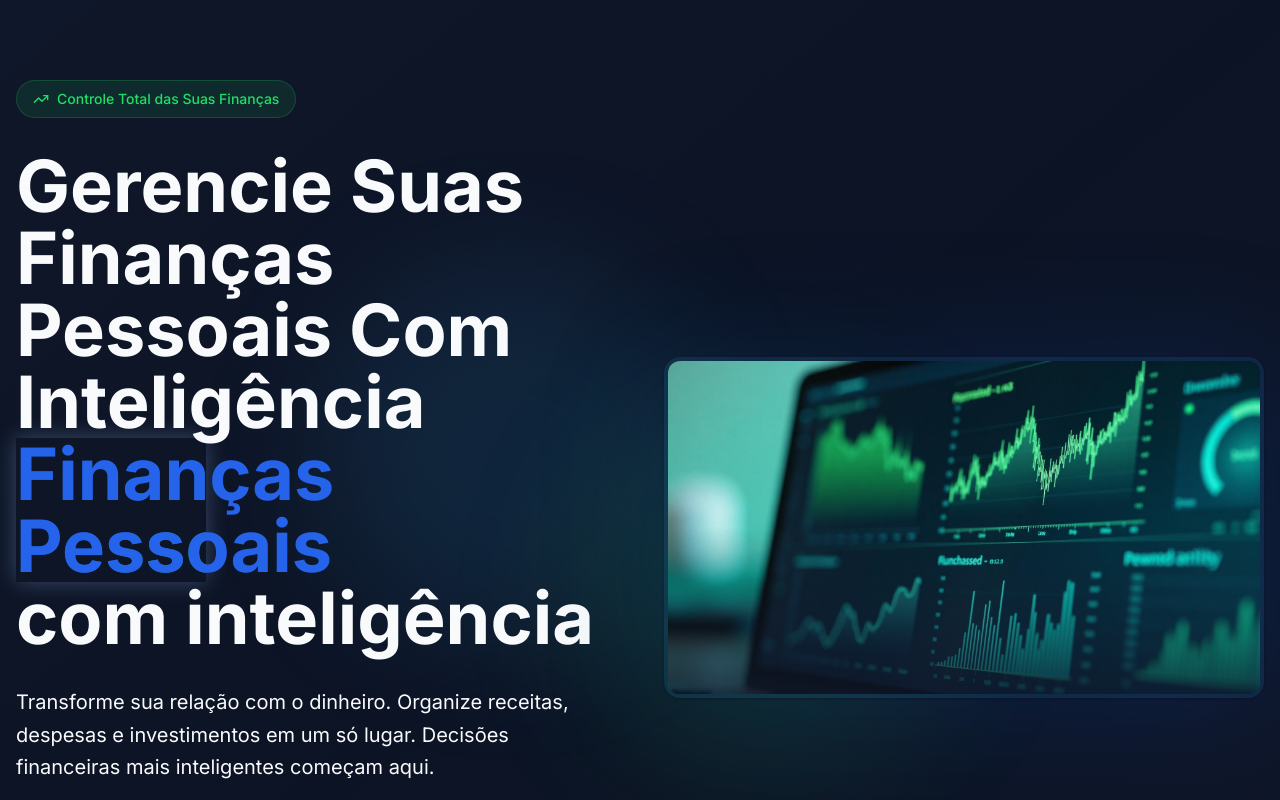
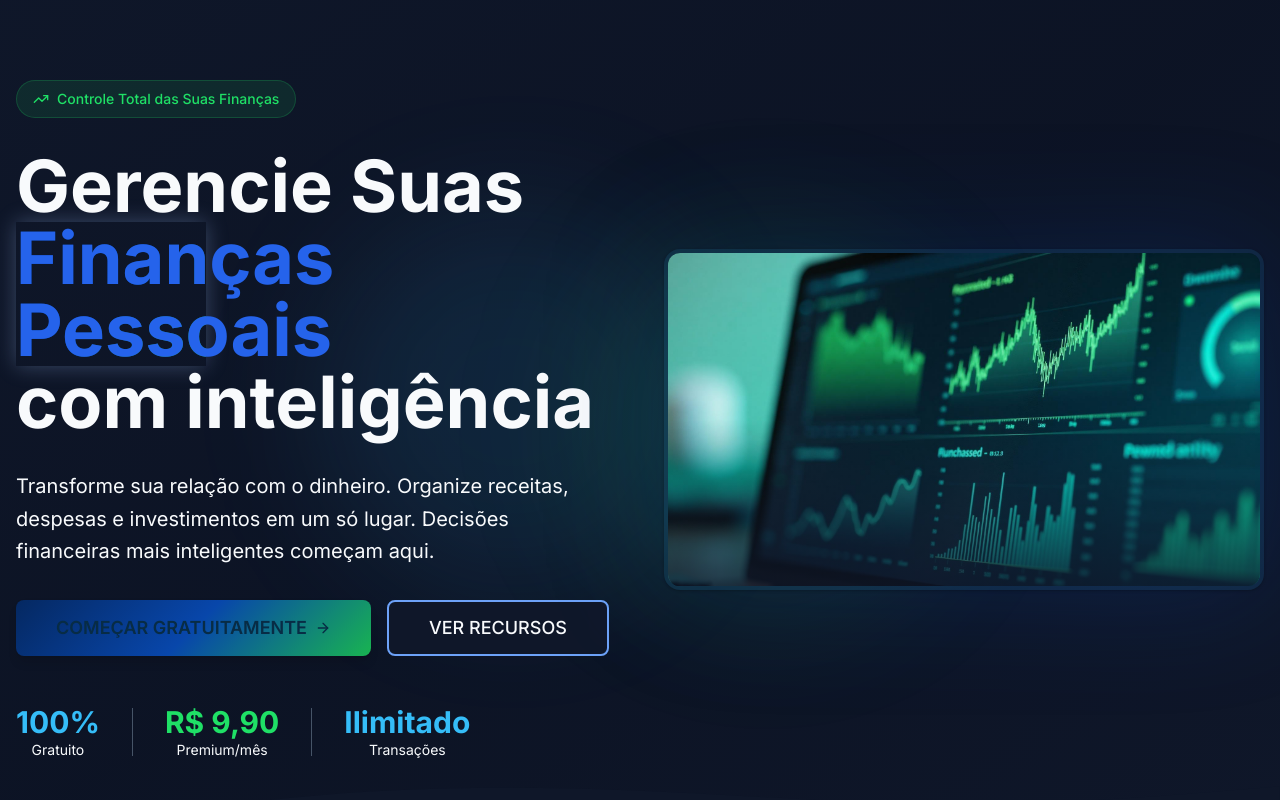
Before and after one commit to fabinnferreira/financeflow, a React (Vite) app: page / in a window 1280 px wide. Shown: the top 800 px of the page. Built offline with nearby package versions, Linux system fonts and the light colour scheme.

Commit message:
Visual edit in Lovable
Edited UI in Lovable

```diff
--- a/src/components/Hero.tsx
+++ b/src/components/Hero.tsx
@@ -21,9 +21,7 @@ const Hero = () => {
               <span className="text-sm font-medium text-success">Controle Total das Suas Finanças</span>
             </div>
 
-            <h1 className="text-5xl md:text-6xl lg:text-7xl font-bold leading-tight">Gerencie Suas
-Finanças Pessoais
-Com Inteligência<span className="block bg-gradient-hero bg-clip-text animate-glow text-blue-600 py-0 px-0 mr-[410px]">Finanças Pessoais</span>
+            <h1 className="text-5xl md:text-6xl lg:text-7xl font-bold leading-tight">Gerencie Suas<span className="block bg-gradient-hero bg-clip-text animate-glow text-blue-600 py-0 px-0 mr-[410px]">Finanças Pessoais</span>
               com inteligência
             </h1>
 
```
